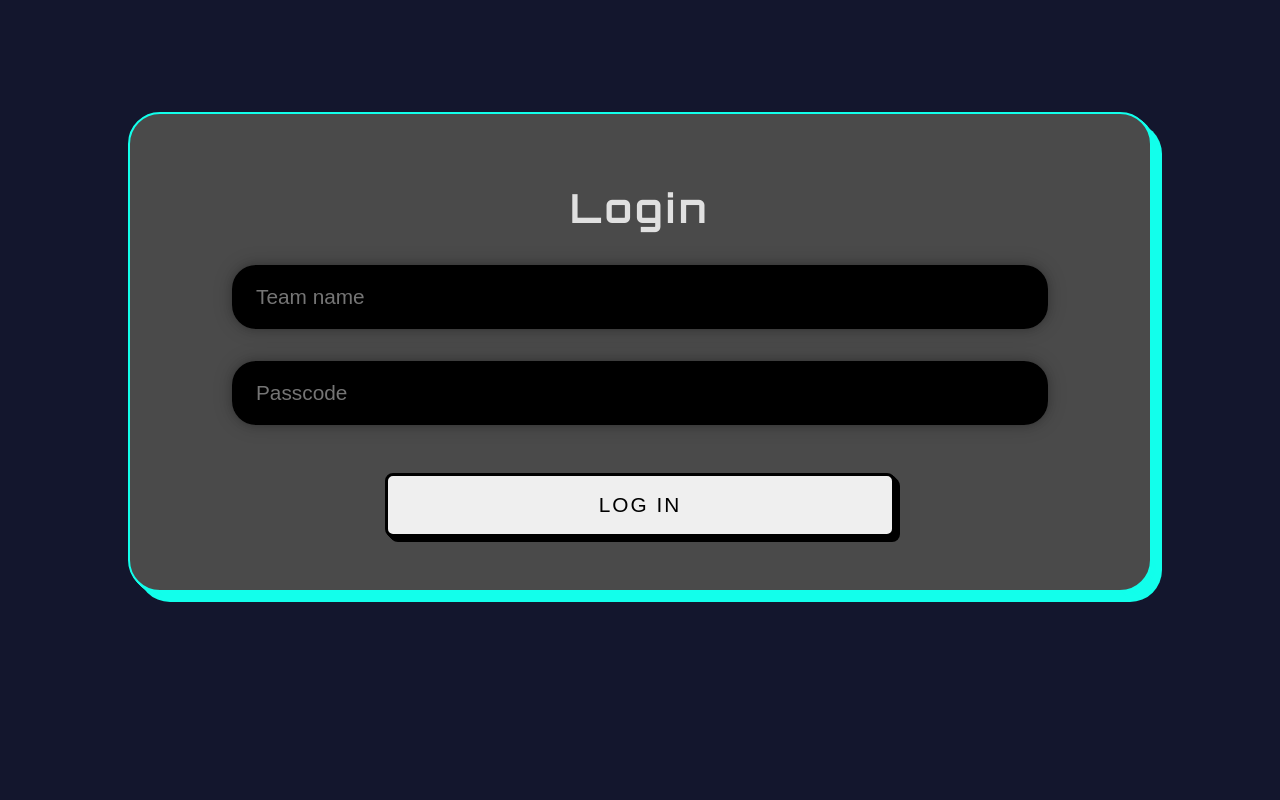
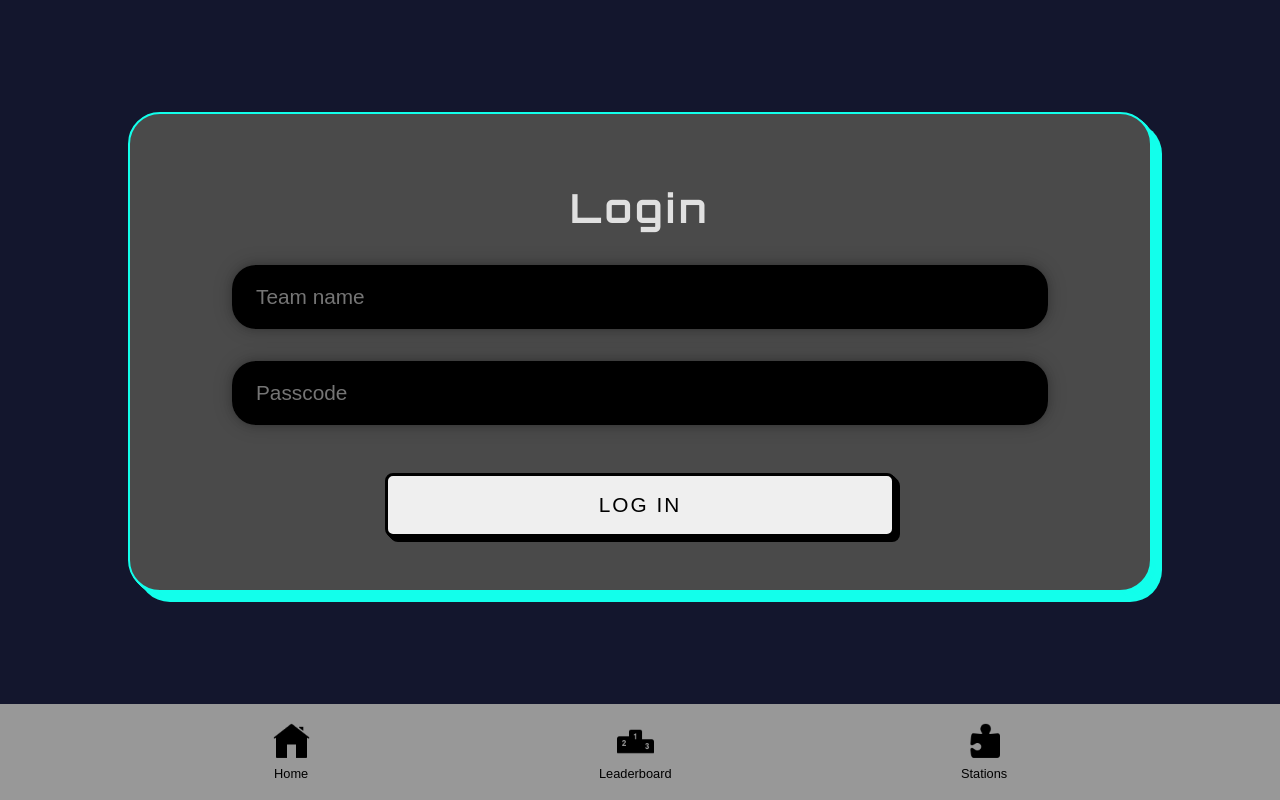
Before and after one commit to alicewilson17/sixty-escape-game, a React (Vite) app: page / in a window 1280 px wide. Built offline with nearby package versions, Linux system fonts and the light colour scheme; no server answers.

Commit message:
fix navbar stylign issues

```diff
--- a/src/App.jsx
+++ b/src/App.jsx
@@ -10,6 +10,29 @@ import SingleChallenge from "./Pages/SingleChallenge";
 
 function App() {
   const [isGameInProgress, setIsGameInProgress] = useState(false)
+  const [isKeyboardOpen, setIsKeyboardOpen] = useState(false);
+
+  useEffect(() => {
+    const handleFocusIn = (event) => {
+      const inputField = event.target;
+    if (inputField.tagName === "INPUT" || inputField.tagName === "TEXTAREA") {
+      inputField.scrollIntoView({ behavior: "smooth", block: "center" });
+    }
+      setIsKeyboardOpen(true); // Hide navbar when keyboard opens
+    };
+
+    const handleFocusOut = () => {
+      setIsKeyboardOpen(false); // Show navbar when keyboard closes
+    };
+
+    window.addEventListener("focusin", handleFocusIn);
+    window.addEventListener("focusout", handleFocusOut);
+
+    return () => {
+      window.removeEventListener("focusin", handleFocusIn);
+      window.removeEventListener("focusout", handleFocusOut);
+    };
+  }, []);
 
   //state for storing logged-in team data, get it from localStorage if it exists
   const [teamData, setTeamData] = useState(() => {
@@ -26,7 +49,8 @@ function App() {
 
   return (
     <div>
-
+      {/* only render the NavBar if a used is logged in and the keyboard is not open */}
+      <NavBar style={{ display: teamData && !isKeyboardOpen ? 'flex' : 'none' }} />
       <Routes>
         <Route path="/" element={!teamData ? (<Login setTeamData={setTeamData}/>) : <MissionHome teamData={teamData} setTeamData={setTeamData} setIsGameInProgress={setIsGameInProgress}/>} />
         <Route path="/challenges" element={<Challenges teamData={teamData} isGameInProgress={isGameInProgress}/>} />
--- a/src/Components/NavBar.jsx
+++ b/src/Components/NavBar.jsx
@@ -6,9 +6,9 @@ function NavBar() {
     <nav className='navbar'>
 <div className="navbar-items">
 
-                        <Link to = {"/"} className="navbar-link"><img className="icon" src="../../assets/icons/home.png"/><p className='icon-text'>Home</p></Link>
-                    <Link to = {"/leaderboard"} className="navbar-link"><img className="icon" src="../../assets/icons/leaderboard.png"/><p className='icon-text'>Leaderboard</p></Link>
-                    <Link to = {"/challenges"} className="navbar-link"><img className="icon" src="../../assets/icons/puzzle.png"/><p className='icon-text'>Stations</p></Link>
+                        <Link to = {"/"} className="navbar-link"><img className="icon" src="../../assets/icons/home.png" alt="home"/><p className='icon-text'>Home</p></Link>
+                    <Link to = {"/leaderboard"} className="navbar-link"><img className="icon" src="../../assets/icons/leaderboard.png" alt="leaderboard"/><p className='icon-text'>Leaderboard</p></Link>
+                    <Link to = {"/challenges"} className="navbar-link"><img className="icon" src="../../assets/icons/puzzle.png" alt="puzzle"/><p className='icon-text'>Stations</p></Link>
 
 
 
--- a/src/Pages/Challenges.jsx
+++ b/src/Pages/Challenges.jsx
@@ -94,7 +94,6 @@ function Challenges({ teamData, isGameInProgress }) {
   }
 return (
 <div className="challenges">
-      <NavBar />
       <h1>Stations</h1>
       {isGameInProgress ? (
         <>
--- a/src/Pages/LeaderBoard.jsx
+++ b/src/Pages/LeaderBoard.jsx
@@ -83,7 +83,7 @@ function LeaderBoard({ teamData }) {
 
   return (
     <>
-      <NavBar />
+
     <div className="leaderboard-container">
       <h1>Leaderboard</h1>
       <div className="leaderboard">
--- a/src/Pages/MissionHome.jsx
+++ b/src/Pages/MissionHome.jsx
@@ -5,8 +5,8 @@ import { auth } from "../../firebase";
 import { signOut } from "firebase/auth";
 
 function MissionHome({ teamData, setTeamData, setIsGameInProgress }) {
-  const startTime = new Date("October 4, 2024 10:00:00");
-  const endTime = new Date("October 4, 2024 12:00:00");
+  const startTime = new Date("October 8, 2024 10:00:00");
+  const endTime = new Date("October 8, 2024 12:00:00");
 
   async function handleSignOut() {
     try {
@@ -20,7 +20,7 @@ function MissionHome({ teamData, setTeamData, setIsGameInProgress }) {
 
   return (
     <>
-      <NavBar />
+
       <div className="mission-home">
         <div className="mission-header">
           <h1>Welcome, {teamData.team_name}</h1>
--- a/src/Pages/SingleChallenge.jsx
+++ b/src/Pages/SingleChallenge.jsx
@@ -62,7 +62,7 @@ function SingleChallenge({ teamData }) {
 
   return (
     <>
-      <NavBar />
+
       <div className="single-station-container">
         <div className="single-station">
           <h2 className="single-station-name">{station.name}</h2>
--- a/src/index.css
+++ b/src/index.css
@@ -190,10 +190,11 @@ border-radius: 0.5rem;
   background-color: #989898;
   position: fixed;
   bottom: 0;
+  left:0;
   width: 100%;
   height: 6rem;
  justify-content: center;
-  margin-top: 10rem;
+  z-index: 1000; /*ensures nav bar is always in front of other elements on the page*/
 }
 
 .navbar-items {
```
Also changed, not shown: 1 other file (tests, documents, lock files or other folders).
